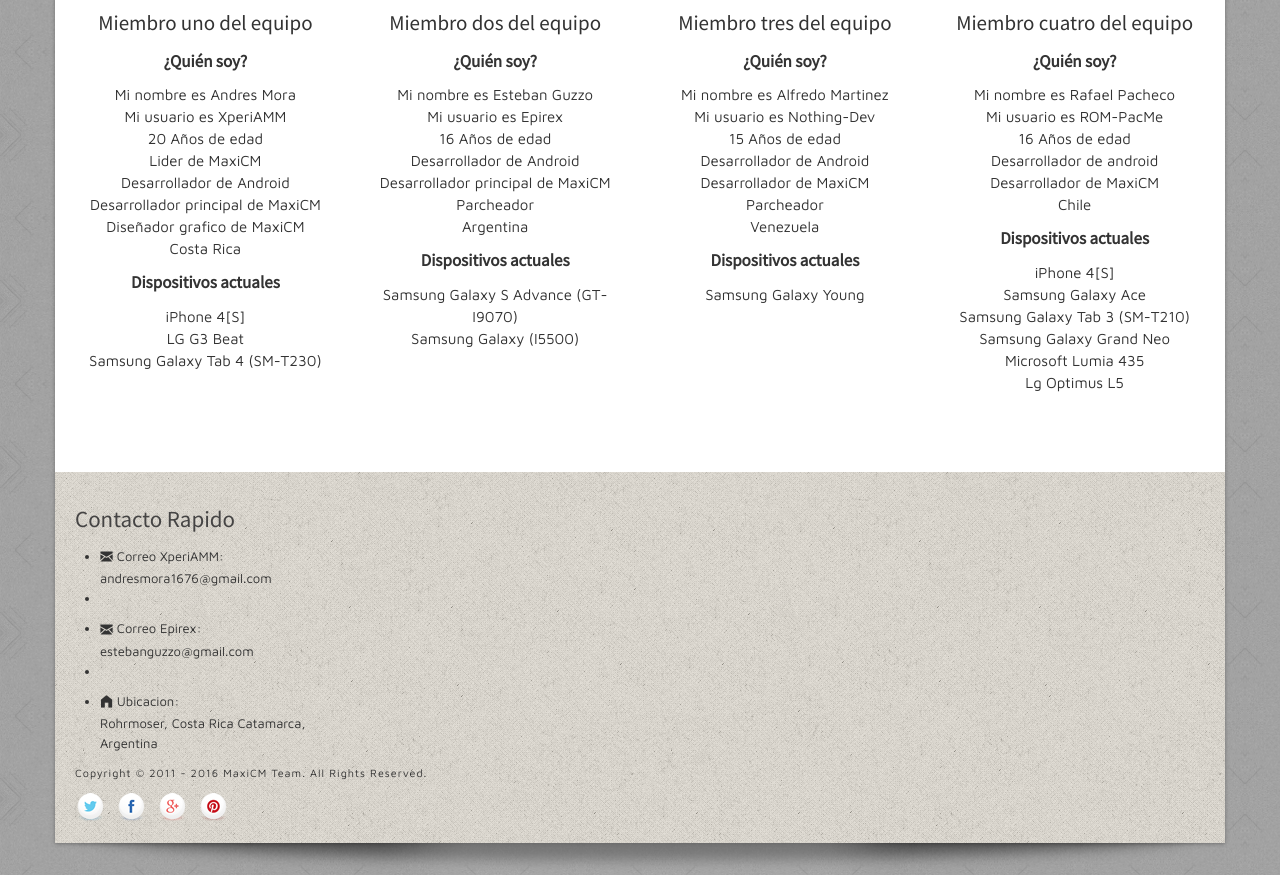
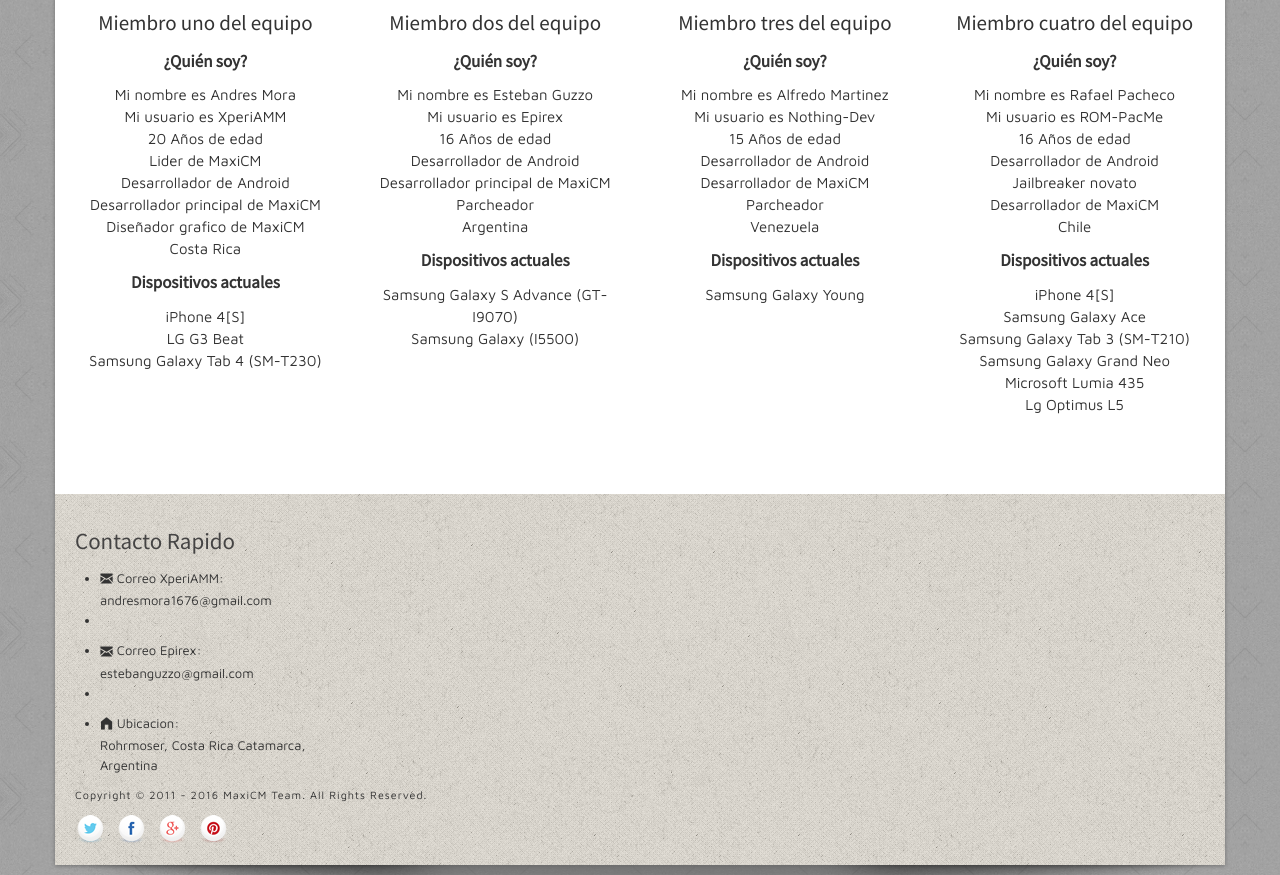
Before and after one commit to XperiAMM/backup_maxicm_web, a plain HTML site: page about.html in a window 1280 px wide. Shown: the part 1027-1902 px from the top of the page. Drawn offline with nearby package versions, Linux system fonts and the light colour scheme.

Commit message:
actualizando info.

```diff
--- a/about.html
+++ b/about.html
@@ -183,7 +183,8 @@
                 <p>Mi nombre es Rafael Pacheco<br>
                   Mi usuario es ROM-PacMe<br>
                   16 Años de edad<br>
-                  Desarrollador de android<br>
+                  Desarrollador de Android<br>
+                  Jailbreaker novato<br>
                   Desarrollador de MaxiCM<br>
                   Chile</p>
                   <p>
```
